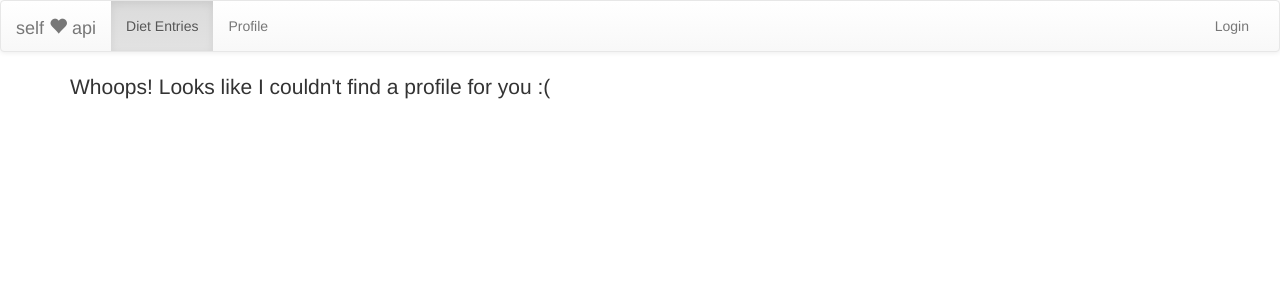
After one commit to aspineon/selfapi, a Flask app: template selfapi/templates/profile.html in a window 1280 px wide. The commit adds this page. Shown: the top 300 px of the page. Run offline with Flask 2, Linux system fonts and the light colour scheme; the template is opened without the code that fills it, so the values that code supplies are empty; parts of the project's set-up code (start-up, migrations or seed data) failed here and were passed over; some libraries are stand-ins or nearby versions.

Commit message:
introduced new profile view & db object

```diff
--- a/selfapi/models.py
+++ b/selfapi/models.py
@@ -23,5 +23,7 @@ class Profile(Document):
         'height': int
     }
 
+    use_dot_notation = True
+    required_fields = ['name', 'birthday', 'height']
 
-con.register([DietEntry])
+con.register([DietEntry, Profile])
--- a/selfapi/templates/base.html
+++ b/selfapi/templates/base.html
@@ -25,13 +25,14 @@
                 <span class="icon-bar"></span>
                 <span class="icon-bar"></span>
             </button>
-            <a class="navbar-brand" href="#"><span class="glyphicon glyphicon-heart"></span> self | api</a>
+            <a class="navbar-brand" href="#">self <span class="glyphicon glyphicon-heart"></span> api</a>
         </div>
 
         <!-- Collect the nav links, forms, and other content for toggling -->
         <div class="collapse navbar-collapse" id="bs-example-navbar-collapse-1">
             <ul class="nav navbar-nav">
                 <li class="active"><a href="/">Diet Entries</a></li>
+                <li><a href="/profile">Profile</a></li>
             </ul>
             <ul class="nav navbar-nav navbar-right">
                 <li><a href="#">Login</a></li>
--- /dev/null
+++ b/selfapi/templates/profile.html
@@ -0,0 +1,30 @@
+{% extends "base.html" %}
+{% block content %}
+{% if profile.name %}
+<h1>Moin {{profile.name}}!</h1>
+<p class="lead">This is your profile.</p>
+<form class="form-horizontal" role="form">
+    <div class="form-group">
+        <label class="col-sm-2 control-label">Name: </label>
+        <div class="col-sm-10">
+            <p class="form-control-static" id="name">{{profile.name}}</p>
+        </div>
+    </div>
+    <div class="form-group">
+        <label for="birthday" class="col-sm-2 control-label">Birthdate:</label>
+        <div class="col-sm-10">
+            <p class="form-control-static" id="birthday">&nbsp;{{profile.birthday}}</p>
+        </div>
+    </div>
+    <div class="form-group">
+        <label for="height" class="col-sm-2 control-label">Bodyheight <small>(in cm):</small></label>
+        <div class="col-sm-10">
+            <p class="form-control-static" id="name">{{profile.height}}</p>
+        </div>
+    </div>
+    <!--<button type="submit" class="btn btn-default">Submit</button>-->
+</form>
+{% else %}
+<p class="lead">Whoops! Looks like I couldn't find a profile for you :(</p>
+{% endif %}
+{% endblock %}
--- a/selfapi/views.py
+++ b/selfapi/views.py
@@ -1,13 +1,18 @@
 from flask import render_template, request
-from . import app, api
+from . import app, api, db
 from models import *
 
 @app.route('/')
 def index():
-    collection = con['selfapi'].diet
-    entries = list(collection.DietEntry.find())
+    entries = list(db.diet.DietEntry.find())
     return render_template('list.html', entries=entries)
 
 @app.route('/diet', methods = ['GET'])
 def diet_form():
     return render_template('diet_form.html')
+
+@app.route('/profile', methods = ['GET'])
+def profile():
+    profile = db.profile.Profile.find_one()
+    print(profile)
+    return render_template('profile.html', profile=profile)
```
